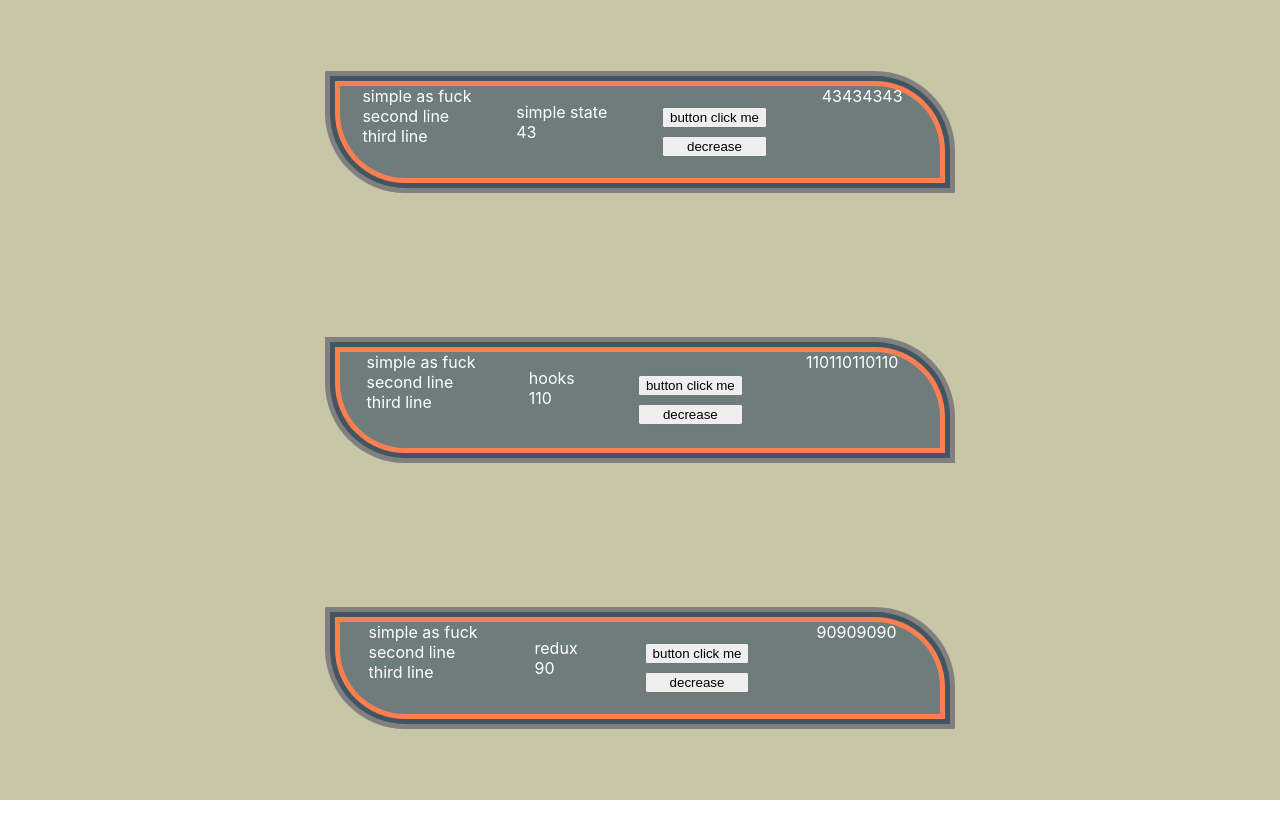
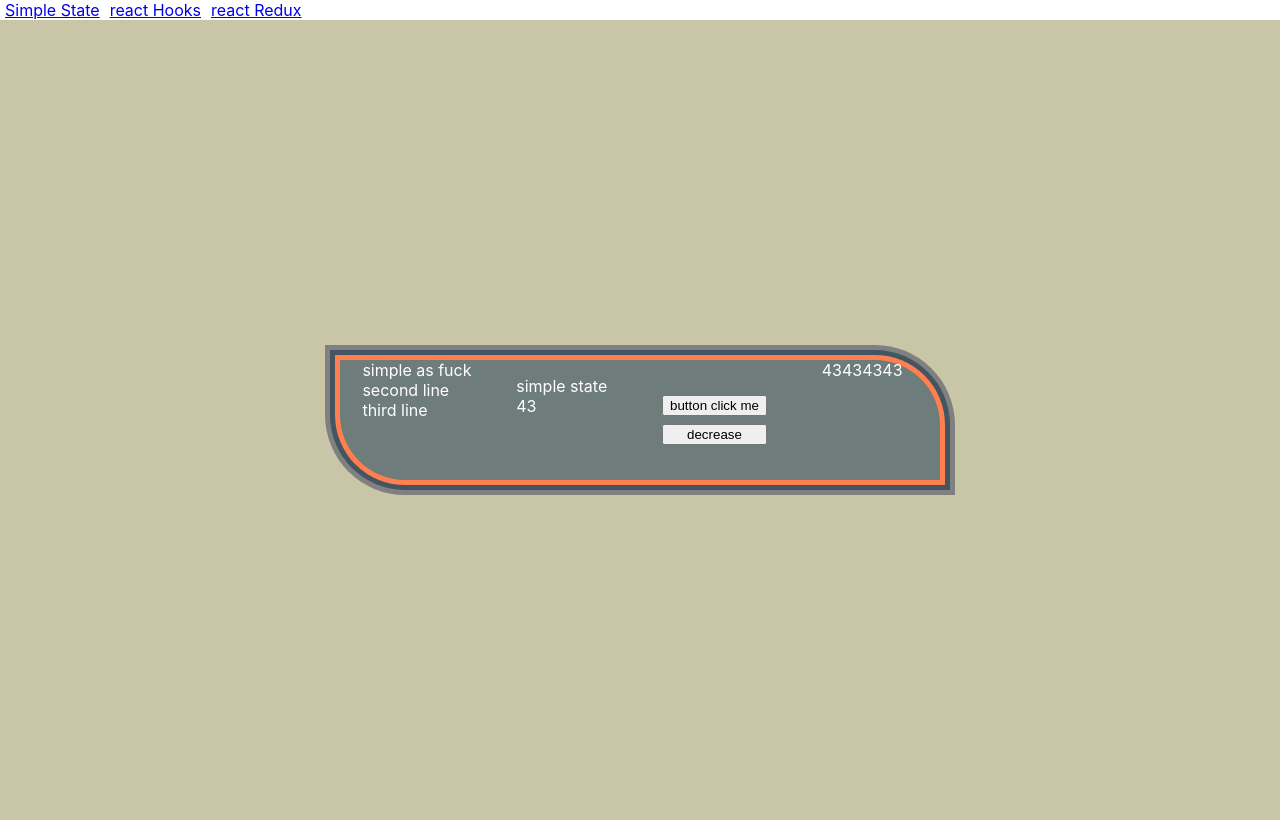
Before and after one commit to IlyaMrz/JS, a React (Create React App) app in the folder mypholio/: page / in a window 1280 px wide. Built offline with nearby package versions, Linux system fonts and the light colour scheme.

Commit message:
route with page for each state method

```diff
--- a/mypholio/package.json
+++ b/mypholio/package.json
@@ -9,6 +9,7 @@
     "react": "^17.0.1",
     "react-dom": "^17.0.1",
     "react-redux": "^7.2.2",
+    "react-router-dom": "^5.2.0",
     "react-scripts": "4.0.3",
     "redux": "^4.0.5",
     "web-vitals": "^1.1.0"
--- a/mypholio/src/App.css
+++ b/mypholio/src/App.css
@@ -1,38 +1,4 @@
-.App {
-  text-align: center;
+
+a {
+    margin: 5px;
 }
-
-.App-logo {
-  height: 40vmin;
-  pointer-events: none;
-}
-
-@media (prefers-reduced-motion: no-preference) {
-  .App-logo {
-    animation: App-logo-spin infinite 20s linear;
-  }
-}
-
-.App-header {
-  background-color: #282c34;
-  min-height: 100vh;
-  display: flex;
-  flex-direction: column;
-  align-items: center;
-  justify-content: center;
-  font-size: calc(10px + 2vmin);
-  color: white;
-}
-
-.App-link {
-  color: #61dafb;
-}
-
-@keyframes App-logo-spin {
-  from {
-    transform: rotate(0deg);
-  }
-  to {
-    transform: rotate(360deg);
-  }
-}
--- a/mypholio/src/components/hooksEl.jsx
+++ b/mypholio/src/components/hooksEl.jsx
@@ -13,12 +13,12 @@
     }
 
     return (
-        <div style={{backgroundColor:"#c8c6a7",display:'flex', justifyContent:'center',alignItems:'center', height: "34%"}}>
+        <div style={{backgroundColor:"#c8c6a7",display:'flex', justifyContent:'center',alignItems:'center', height: "100%"}}>
         <div style={{backgroundColor: "#6e7c7c",
         borderRadius:"0 65px 0 65px",
         display:"flex",
         boxShadow: "0 0 0 5px coral, 0 0 0 10px #435560, 0 0 0 15px grey",
-        height: "35%",
+        height: "15%",
         width: "600px",
         justifyContent:"space-around"}}>
             <div style={{color:'white'}}>simple as fuck <br /> second line <br /> third line</div>
--- a/mypholio/src/components/reduxEl.jsx
+++ b/mypholio/src/components/reduxEl.jsx
@@ -22,12 +22,12 @@
     const {toggleIncreaseInner,toggleDecreaseInner} = this.props;
     const count = this.props.count;
 
-        return (<div style={{backgroundColor:"#c8c6a7",display:'flex', justifyContent:'center',alignItems:'center', height: "33%"}}>
+        return (<div style={{backgroundColor:"#c8c6a7",display:'flex', justifyContent:'center',alignItems:'center', height: "100%"}}>
         <div style={{backgroundColor: "#6e7c7c",
         borderRadius:"0 65px 0 65px",
         display:"flex",
         boxShadow: "0 0 0 5px coral, 0 0 0 10px #435560, 0 0 0 15px grey",
-        height: "35%",
+        height: "15%",
         width: "600px",
         justifyContent:"space-around"}}>
             <div style={{color:'white'}}>simple as fuck <br /> second line <br /> third line</div>
--- a/mypholio/src/components/simpleStateEl.jsx
+++ b/mypholio/src/components/simpleStateEl.jsx
@@ -18,12 +18,12 @@
     render() {
         const innerCount = this.state.count;
         return (
-            <div style={{backgroundColor:"#c8c6a7",display:'flex', justifyContent:'center',alignItems:'center', height: "33%"}}>
+            <div style={{backgroundColor:"#c8c6a7",display:'flex', justifyContent:'center',alignItems:'center', height: "100%"}}>
             <div style={{backgroundColor: "#6e7c7c",
             borderRadius:"0 65px 0 65px",
             display:"flex",
             boxShadow: "0 0 0 5px coral, 0 0 0 10px #435560, 0 0 0 15px grey",
-            height: "35%",
+            height: "15%",
             width: "600px",
             justifyContent:"space-around"}}>
                 <div style={{color:'white'}}>simple as fuck <br /> second line <br /> third line</div>
--- a/mypholio/src/page/mainPage.js
+++ b/mypholio/src/page/mainPage.js
@@ -2,15 +2,25 @@
 import SimpleStateEl from '../components/simpleStateEl';
 import HooksEl from '../components/hooksEl';
 import ReduxEl from '../components/reduxEl';
+import {  BrowserRouter as Router, Route, Switch, Link } from 'react-router-dom';
 
 
 function MainPage() {
     return (
-        <>
-            <SimpleStateEl />
-            <HooksEl />
-            <ReduxEl />
-        </>
+
+        <Router>
+            <div>
+                <Link to="/">Simple State</Link>
+                <Link to="reacthooks">react Hooks</Link>
+                <Link to="reactredux">react Redux</Link>
+            </div>
+            <Switch>
+                <Route exact path="/" component={SimpleStateEl} />
+                <Route exact path="/reacthooks" component={HooksEl} />
+                <Route exact path="/reactredux" component={ReduxEl} />
+            </Switch>
+        </Router>
+
     )
 }
 
```
Also changed, not shown: 1 other file (tests, documents, lock files or other folders).
